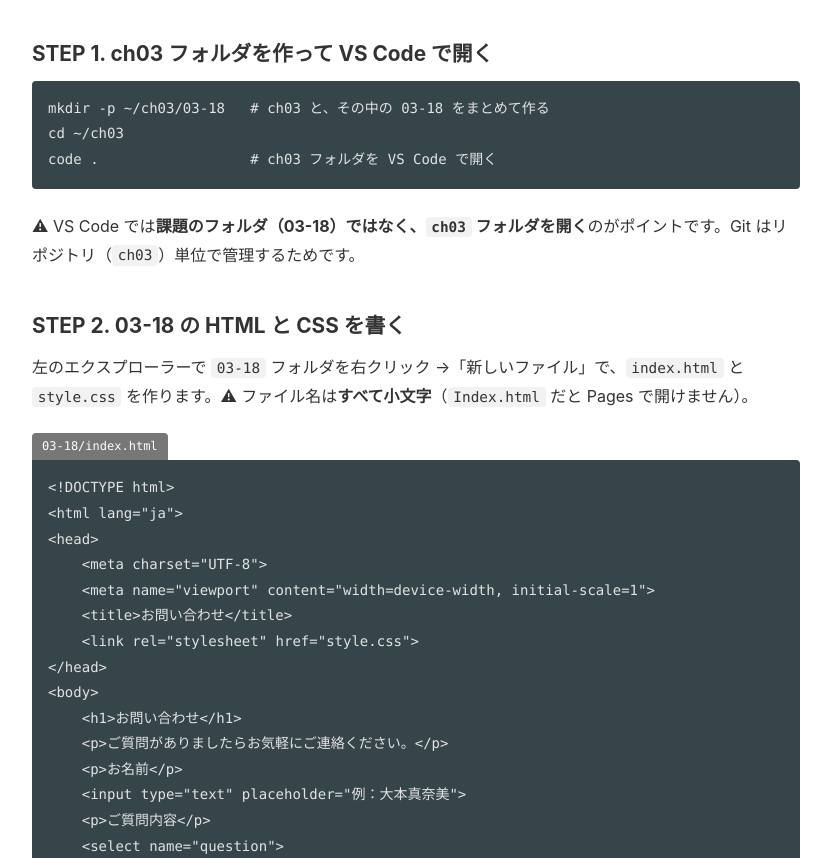
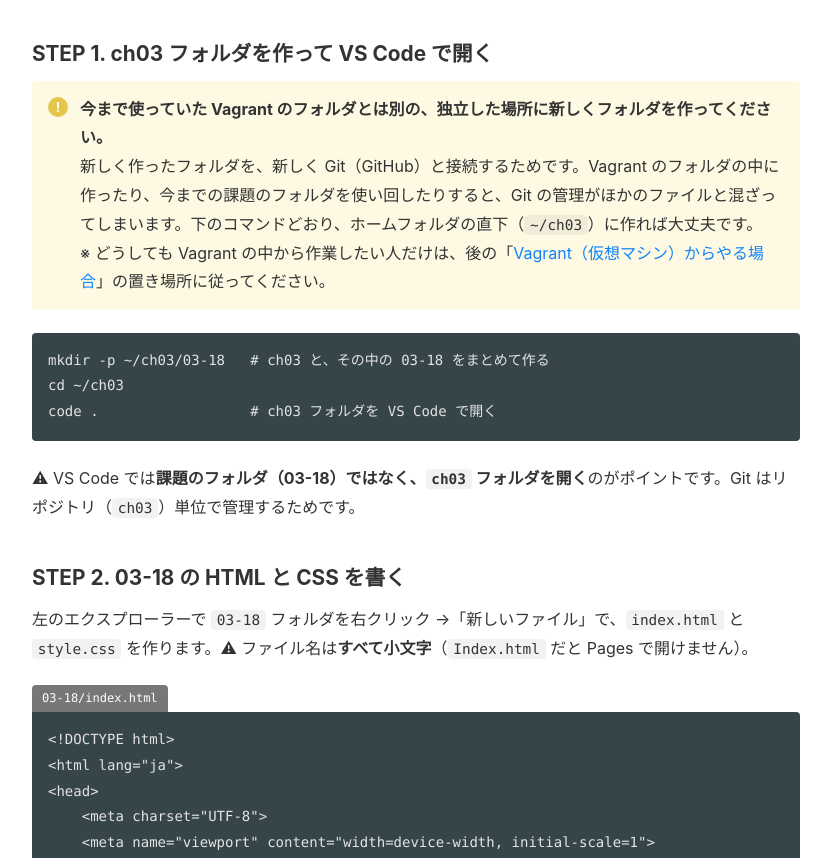
Before and after one commit to itc-kondo/class-materials, a plain HTML site: page vscode.html in a window 1280 px wide. Shown: the part 8919-9777 px from the top of the page, without its empty margins (72-903 px from the left). Drawn offline with Linux system fonts and the light colour scheme.

Commit message:
VS Code 手順書: STEP 1 に Vagrant とは別の場所に新しくフォルダを作る旨を追記

```diff
--- a/vscode.html
+++ b/vscode.html
@@ -286,6 +286,9 @@ code index.html # ファイルを指定して開く</code></pre>
   </table></div>
 
   <h3 id="git-steps">STEP 1. ch03 フォルダを作って VS Code で開く</h3>
+  <p class="note warn"><strong>今まで使っていた Vagrant のフォルダとは別の、独立した場所に新しくフォルダを作ってください。</strong><br>
+  新しく作ったフォルダを、新しく Git（GitHub）と接続するためです。Vagrant のフォルダの中に作ったり、今までの課題のフォルダを使い回したりすると、Git の管理がほかのファイルと混ざってしまいます。下のコマンドどおり、ホームフォルダの直下（<code>~/ch03</code>）に作れば大丈夫です。<br>
+  ※ どうしても Vagrant の中から作業したい人だけは、後の「<a href="#vagrant">Vagrant（仮想マシン）からやる場合</a>」の置き場所に従ってください。</p>
 <pre><code>mkdir -p ~/ch03/03-18   # ch03 と、その中の 03-18 をまとめて作る
 cd ~/ch03
 code .                  # ch03 フォルダを VS Code で開く</code></pre>
```
